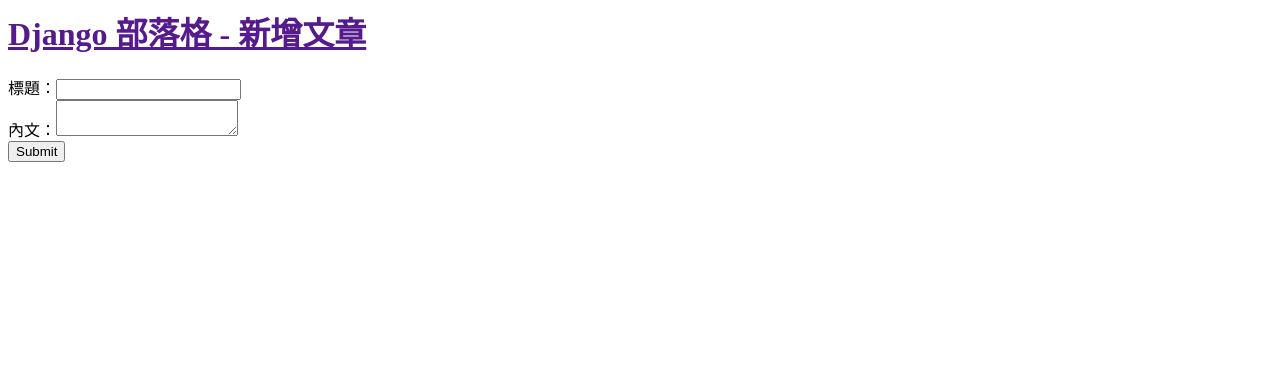
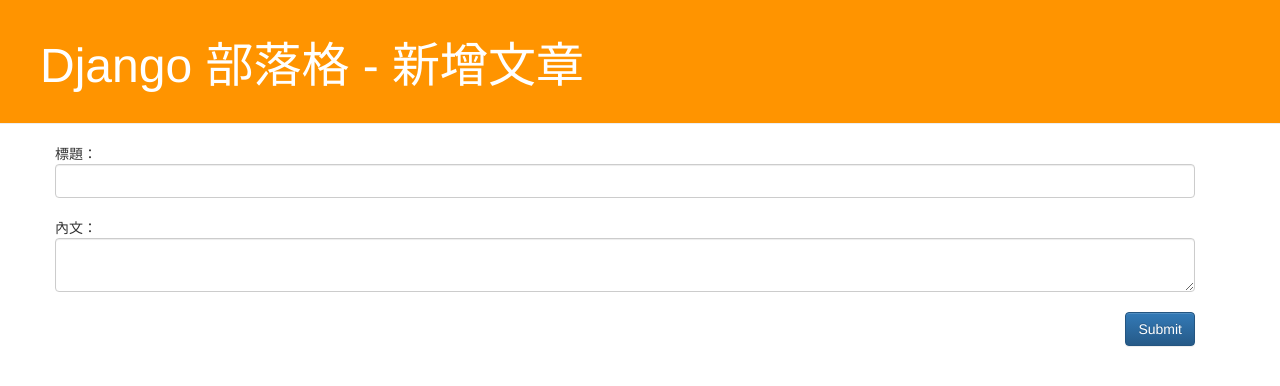
Before and after one commit to cynthina77/myblog, a Django app: a page that uses blog/templates/blog/post_create.html in a window 1280 px wide. Shown: the top 386 px of the page. Run offline with Django 3.2, Linux system fonts and the light colour scheme; some libraries are stand-ins or nearby versions.

Commit message:
Implement css and bootstrap

```diff
--- /dev/null
+++ b/blog/static/css/blog.css
@@ -0,0 +1,42 @@
+.page-header {
+    background-color: #ff9400;
+    margin-top: 0;
+    padding: 20px 20px 20px 40px;
+}
+
+.page-header h1, .page-header h1 a, .page-header h1 a:visited, .page-header h1 a:active {
+    color: #ffffff;
+    font-size: 36pt;
+    text-decoration: none;
+}
+
+.content {
+    margin-left: 40px;
+}
+
+.date {
+    color: #828282;
+}
+
+.save {
+    float: right;
+}
+
+.post-form textarea, .post-form input {
+    width: 100%;
+}
+
+.top-menu, .top-menu:hover, .top-menu:visited {
+    color: #ffffff;
+    float: right;
+    font-size: 26pt;
+    margin-right: 20px;
+}
+
+.post {
+    margin-bottom: 70px;
+}
+
+.post h1 a, .post h1 a:visited {
+    color: #000000;
+}
--- a/blog/templates/blog/post_create.html
+++ b/blog/templates/blog/post_create.html
@@ -1,17 +1,23 @@
+{% load staticfiles %}
 <html>
     <head>
         <title>Django 部落格</title>
+        <link rel="stylesheet" href="//maxcdn.bootstrapcdn.com/bootstrap/3.3.7/css/bootstrap.min.css">
+        <link rel="stylesheet" href="//maxcdn.bootstrapcdn.com/bootstrap/3.3.7/css/bootstrap-theme.min.css">
+        <link rel="stylesheet" href="{% static 'css/blog.css' %}">
     </head>
     <body>
-        <div>
+        <div class="page-header">
             <h1><a href="">Django 部落格 - 新增文章</a></h1>
         </div>
-        <div>
+        <div class="content container">
             <form method="POST">
                 {% csrf_token %}
-                標題：<input type="text" name="title"><br/>
-                內文：<textarea name="text"></textarea><br/>
-                <input type="submit"><br/>
+                <div class="post-form">
+                    標題：<input type="text" name="title" class="form-control"><br/>
+                    內文：<textarea name="text" class="form-control"></textarea><br/>
+                </div>
+                <input type="submit" class="btn btn-primary save">
             </form>
         </div>
     </body>
```
Also changed, not shown: blog/templates/blog/post_list.html (+19 -8 lines), db.sqlite3.
